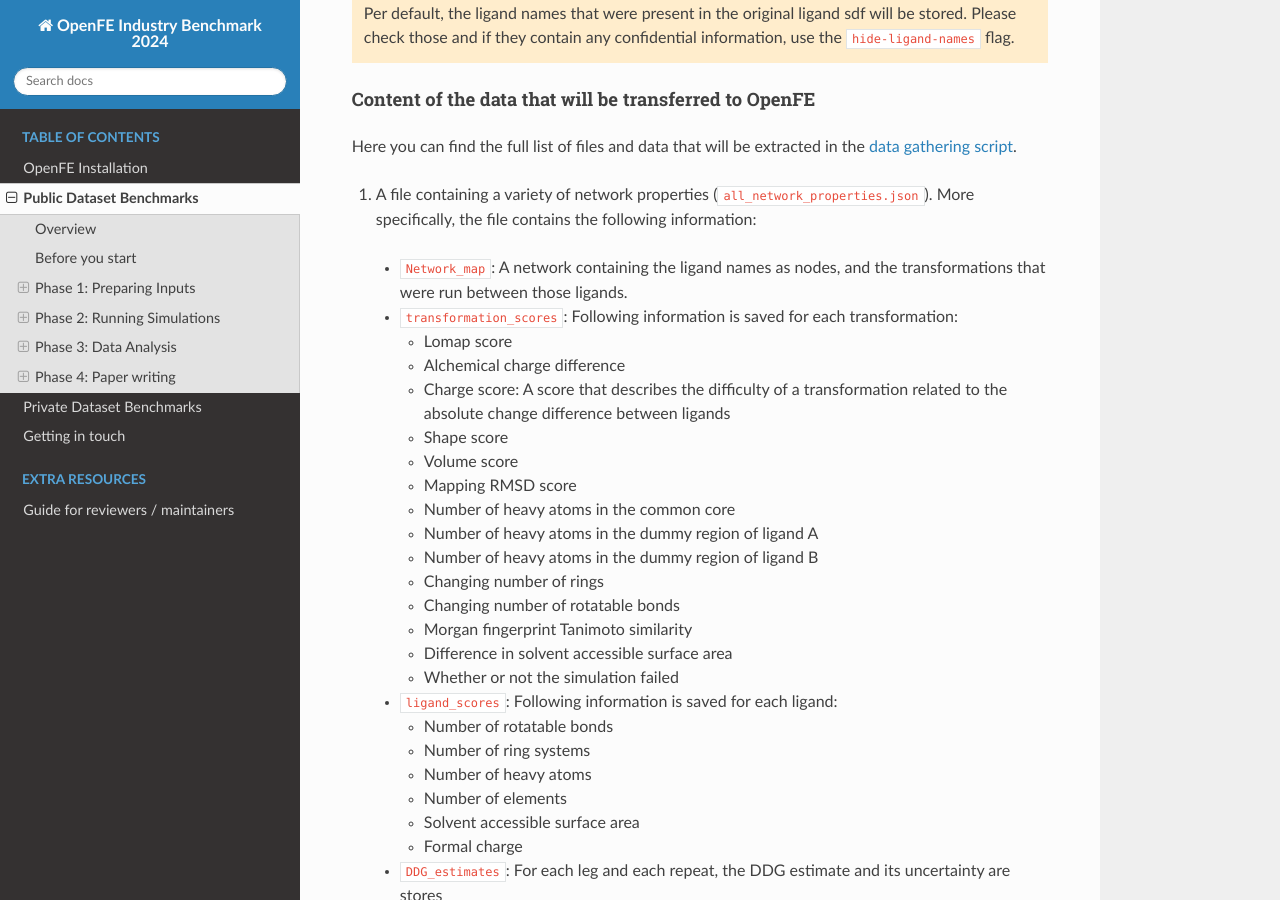
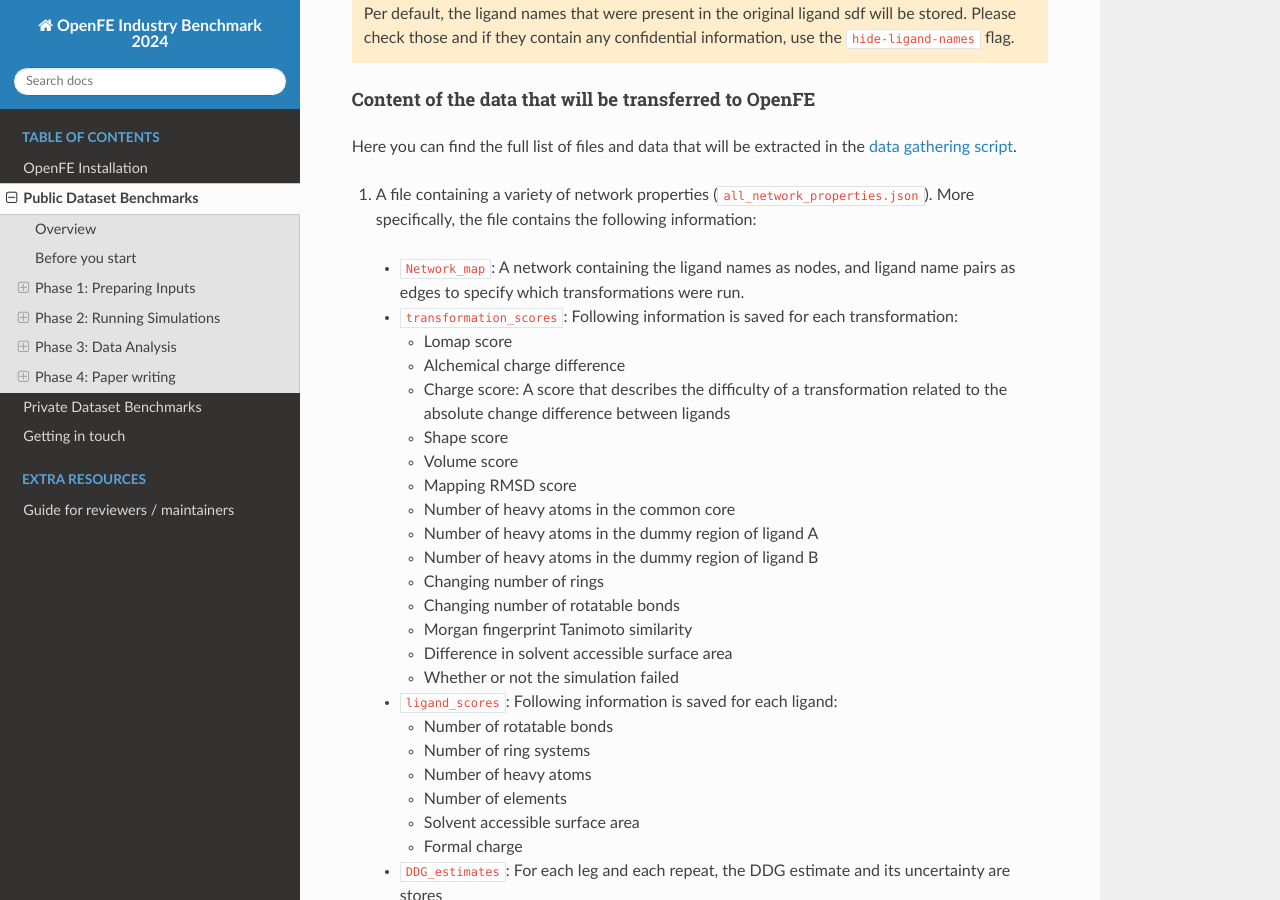
Before and after one commit to OpenFreeEnergy/IndustryBenchmarks2024, a Sphinx documentation site: the page built from docs/source/public/overview.rst, in a window 1280 px wide and 900 px high, scrolled down 12385 px. Built offline with Sphinx 7.4.7 and the Read the Docs theme 3.1.0, drawn with Linux system fonts in a browser that asks for light colours.

Commit message:
Update docs/source/public/overview.rst
Co-authored-by: Josh Horton <joshua.horton@openforcefield.org>

```diff
--- a/docs/source/public/overview.rst
+++ b/docs/source/public/overview.rst
@@ -542,7 +542,7 @@
 
 1. A file containing a variety of network properties (``all_network_properties.json``). More specifically, the file contains the following information:
 
-  * ``Network_map``: A network containing the ligand names as nodes, and the transformations that were run between those ligands.
+  * ``Network_map``: A network containing the ligand names as nodes, and ligand name pairs as edges to specify which transformations were run.
   * ``transformation_scores``: Following information is saved for each transformation:
 
     * Lomap score
```
